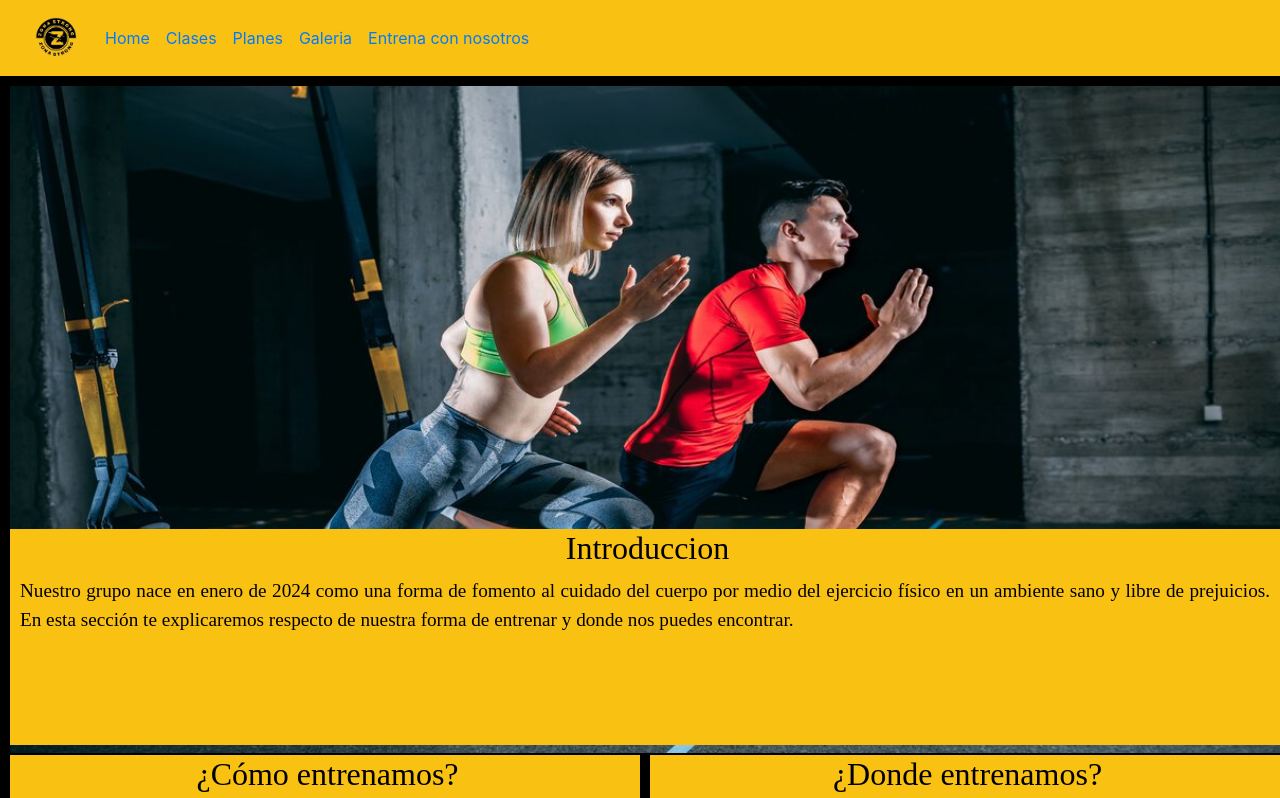
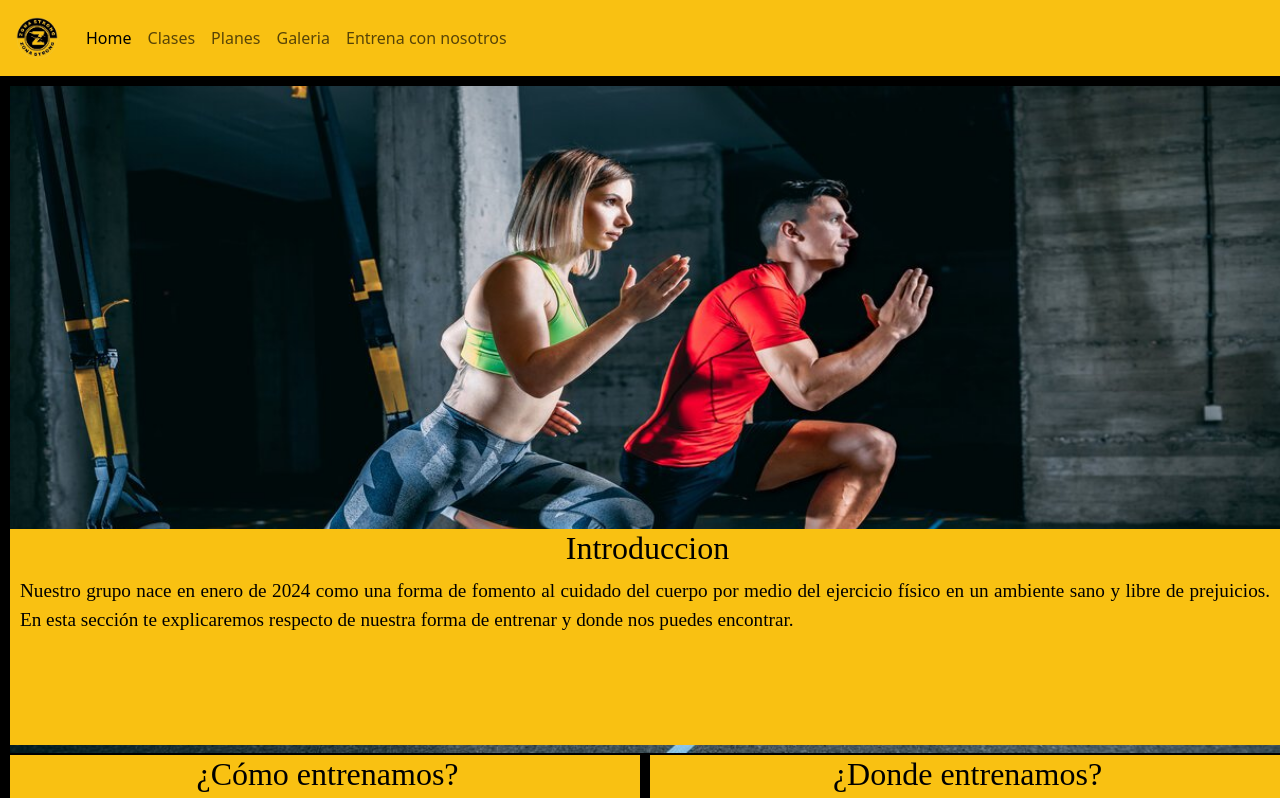
Before and after one commit to Felopizarro/Strong, a website: page pages/clases.html in a window 1280 px wide. Shown: the top 798 px of the page. Drawn offline with nearby package versions, Linux system fonts and the light colour scheme.

Commit message:
navbar corregida

```diff
--- a/pages/clases.html
+++ b/pages/clases.html
@@ -3,16 +3,16 @@
 <head>
     <meta charset="UTF-8">
     <meta name="viewport" content="width=device-width, initial-scale=1.0">
-    <link rel="stylesheet" href="https://cdn.jsdelivr.net/npm/bootstrap@4.1.3/dist/css/bootstrap.min.css" integrity="sha384-MCw98/SFnGE8fJT3GXwEOngsV7Zt27NXFoaoApmYm81iuXoPkFOJwJ8ERdknLPMO" crossorigin="anonymous">
+    <link href="https://cdn.jsdelivr.net/npm/bootstrap@5.3.3/dist/css/bootstrap.min.css" rel="stylesheet" integrity="sha384-QWTKZyjpPEjISv5WaRU9OFeRpok6YctnYmDr5pNlyT2bRjXh0JMhjY6hW+ALEwIH" crossorigin="anonymous">
     <title>Clases Strong</title>
   <!--Link para css-->
- <link rel="stylesheet" href="../css/style.css">
+    <link rel="stylesheet" href="../css/style.css">
 </head>
 
 <body>
     <header>
         <!--links de navegacion-->
-        <nav class="navbar navbar-expand-lg ">
+        <nav class="navbar navbar-expand-lg">
           <div class="container-fluid">
             <a class="navbar-brand" href="../index.html"><img src="../media/logostrong1.png" width="50px" height="50px"></a>
             <button class="navbar-toggler" type="button" data-bs-toggle="collapse" data-bs-target="#navbarNavAltMarkup" aria-controls="navbarNavAltMarkup" aria-expanded="false" aria-label="Toggle navigation">
```
Also changed, not shown: index.html (+1 -2 lines), pages/form-ingreso.html (+1 -1 lines), pages/galerias.html (+1 -1 lines), pages/planes.html (+1 -1 lines).
